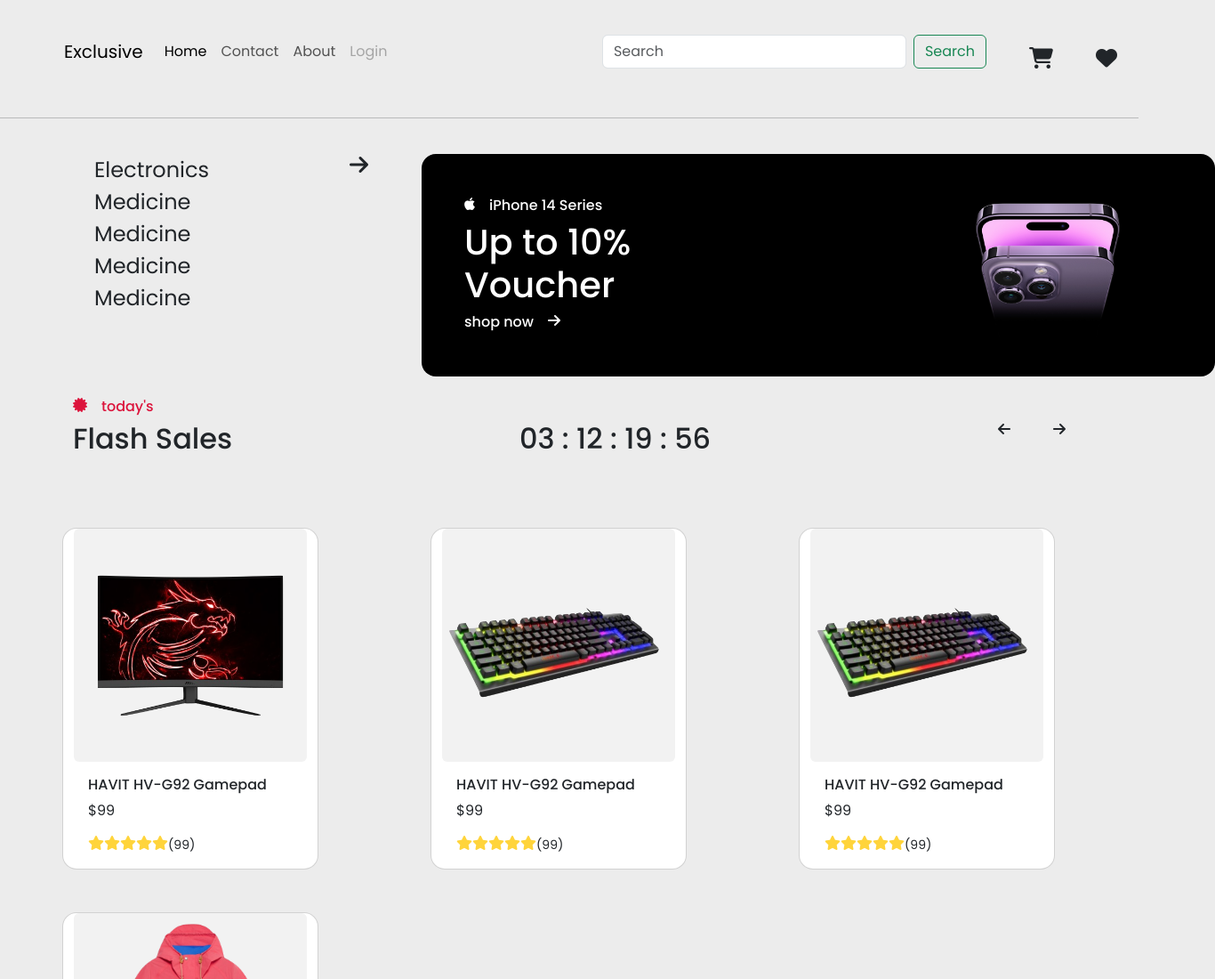
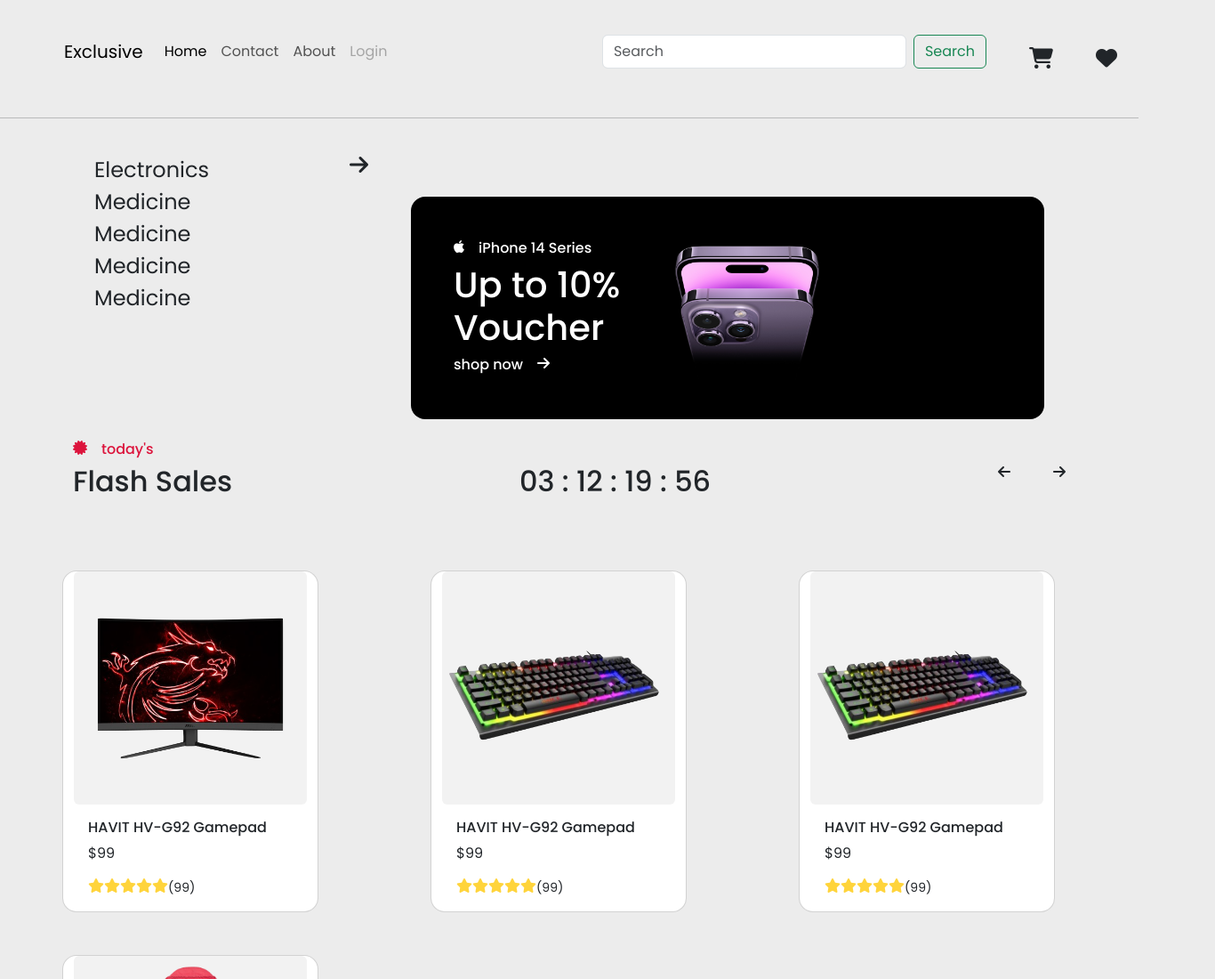
Before and after one commit to parastoomajidi/task4, a plain HTML site: page index.html in a window 1280 px wide. Shown: the top 1100 px of the page at 89% size, 1366 px wide, since content can reach past the window. Drawn offline with nearby package versions, Linux system fonts and the light colour scheme.

Commit message:
update banner

```diff
--- a/index.html
+++ b/index.html
@@ -50,8 +50,8 @@
       </nav>
    <hr>
    <div class="container">
-    <div class="row">
-        <div class="col-md-4">
+    <div class=" row">
+        <div class="col-md-4 ">
             <ul class="list p-4 " style="list-style: none; font-size:24px;">
                 <div class="listing d-flex justify-content-between">
                     <li>Electronics</li>
@@ -63,7 +63,7 @@
                 <li>Medicine</li>
             </ul>
         </div><!--col-md-4-->
-        <div class=" col-md-8 p-4 " >
+        <div class=" col-md-8 p-4 row row-cols-1 row-cols-md-3 g-4  d-flex justify-content-between " >
             <div class=" bgx col-2 d-flex rounded-4 p-5 justify-content-between align-item-center text-white" style="height: 250px; width: 892px; background: #000;" >
                 <div class="content1">
                     <div class="brand d-flex  ">
@@ -77,7 +77,7 @@
                     </div>
 
                 </div>
-                <div class="col-4 content2 featured-image mb-3 ">
+                <div class="col-8 content2 featured-image mb-1 ">
                     <img src="img/iphone.jpg" class="image-fluid" style=" width: 250px;">
                 </div>
             </div><!--bg-->
@@ -378,16 +378,7 @@
             </div>
 
 
-
-
-
-
-
    </div><!--Main container-->
-
-
-
-
 
     <script src="https://cdn.jsdelivr.net/npm/bootstrap@5.3.3/dist/js/bootstrap.bundle.min.js"
      integrity="sha384-YvpcrYf0tY3lHB60NNkmXc5s9fDVZLESaAA55NDzOxhy9GkcIdslK1eN7N6jIeHz" crossorigin="anonymous"></script>
```
